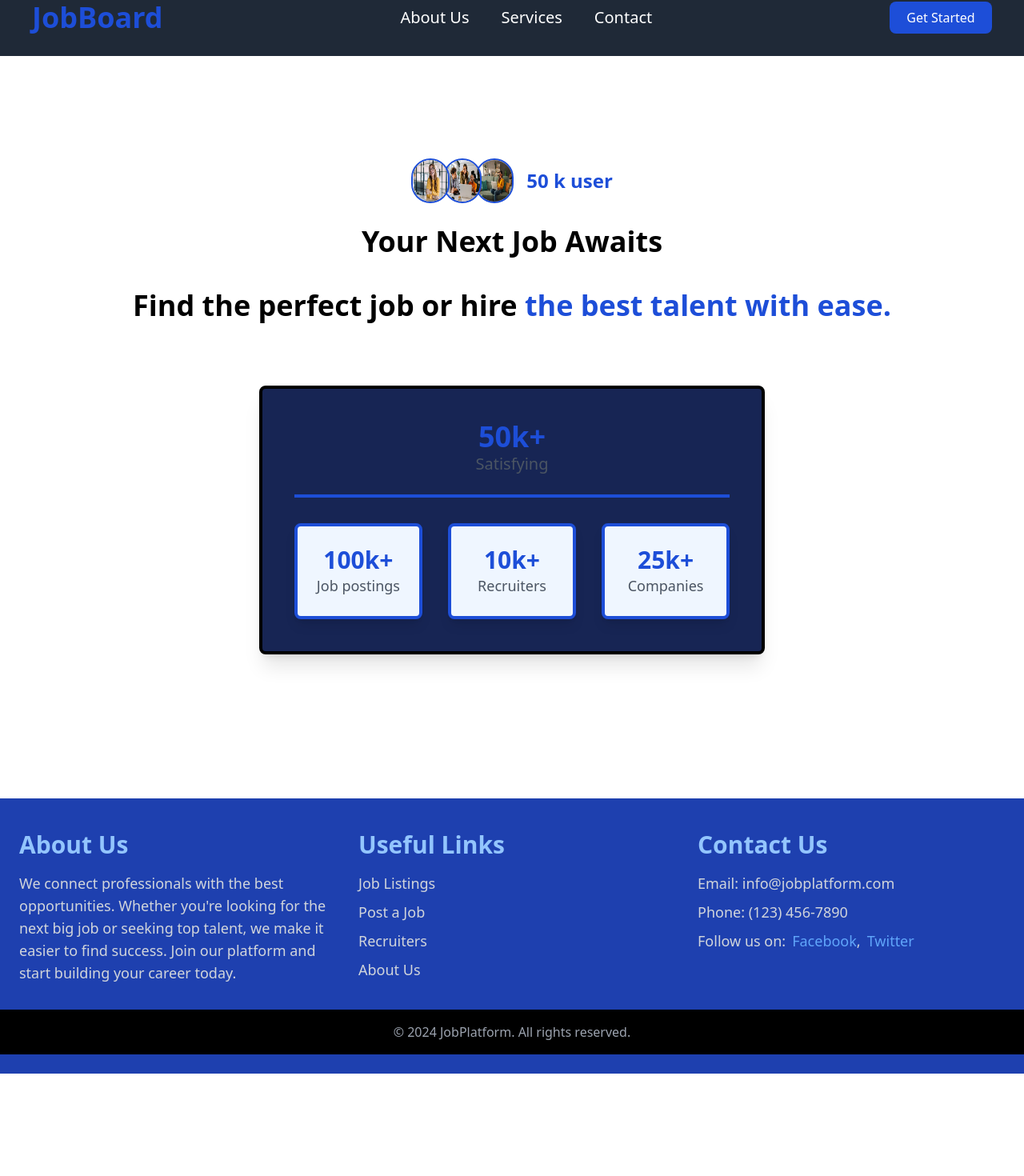
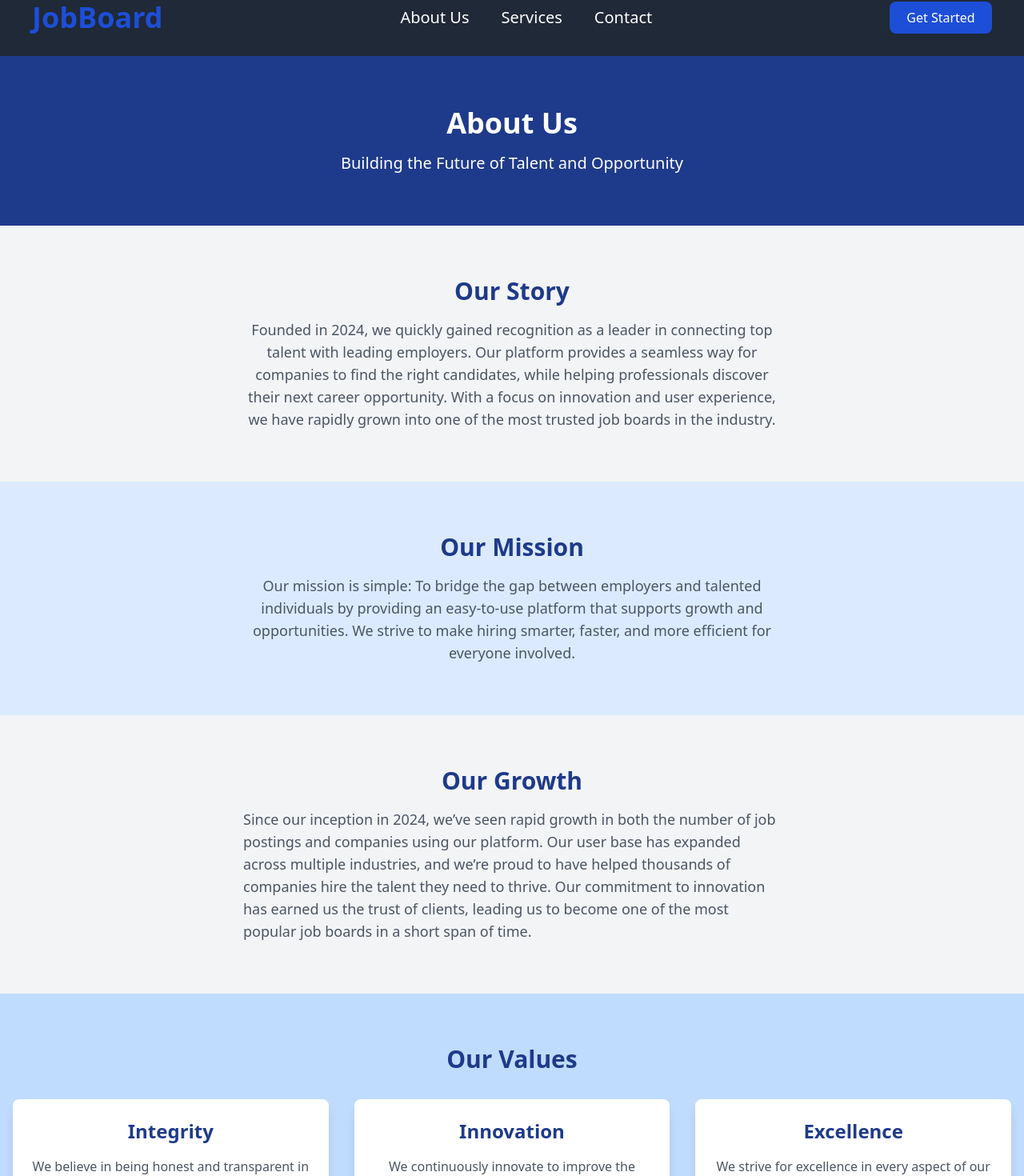
Before and after one commit to nahom-zenebe/job-board-app, a React (Create React App) app in the folder frontend/: page /about in a window 1280 px wide. Shown: the part 26-1496 px from the top of the page at 80% size. Before the commit the page ends 1368 px from the top, so only its background shows below. Built offline with nearby package versions, Linux system fonts and the light colour scheme.

Commit message:
eleventh commit

```diff
--- a/frontend/package.json
+++ b/frontend/package.json
@@ -6,6 +6,7 @@
     "cra-template": "1.2.0",
     "react": "^19.0.0",
     "react-dom": "^19.0.0",
+    "react-router-dom": "^7.0.2",
     "react-scripts": "5.0.1",
     "web-vitals": "^4.2.4"
   },
--- a/frontend/src/App.js
+++ b/frontend/src/App.js
@@ -1,15 +1,24 @@
 import Navbar from "./Components/Navbar";
 import StartedPage from "./pages/StartedPage";
-import Footer from './Components/Footer.jsx'
+import Footer from "./Components/Footer.jsx";
+import AboutUs from "./pages/AboutUs.jsx";
+import Service from "./pages/Service.jsx";
+import Contacts from './pages/Contacts.jsx';
+import { BrowserRouter as Router, Route, Routes } from 'react-router-dom';
+
 function App() {
-  return(
-  <>
-  <Navbar/>
-  <StartedPage/>
-  < Footer />
-    </>
-
-  )
+  return (
+    <Router>
+      <Navbar /> {/* This will always be visible as part of the layout */}
+      <Routes>
+        <Route index element={<StartedPage />} />
+        <Route path="/about" element={<AboutUs />} />
+        <Route path="/contact" element={<Contacts />} />
+        <Route path="/service" element={<Service />} />
+      </Routes>
+      <Footer /> {/* This will always be visible at the bottom */}
+    </Router>
+  );
 }
 
 export default App;
--- a/frontend/src/Components/Navbar.jsx
+++ b/frontend/src/Components/Navbar.jsx
@@ -1,23 +1,23 @@
 import React from "react";
-
+import { Link } from "react-router-dom";
 const Navbar = () => {
   return (
     <div className="bg-gray-300">
       <div className="flex justify-between items-center px-10 py-5 bg-gray-800 h-24">
 
-        <h1 className="text-blue-700 text-4xl font-semibold">JobBoard</h1>
+        <h1 className="text-blue-700 text-4xl font-semibold"><Link to='/'>JobBoard</Link></h1>
 
 
         <nav>
           <ul className="flex space-x-10 text-white">
             <li className="text-xl font-sans hover:text-blue-700 transition-colors duration-300 cursor-pointer">
-              About Us
+             <Link to='/about'>About Us</Link>
             </li>
             <li className="text-xl font-sans hover:text-blue-700 transition-colors duration-300 cursor-pointer">
-              Services
+            <Link to='/service'> Services</Link>
             </li>
             <li className="text-xl font-sans hover:text-blue-700 transition-colors duration-300 cursor-pointer">
-              Contact
+            <Link to='/contact'>Contact</Link>
             </li>
           </ul>
         </nav>
--- /dev/null
+++ b/frontend/src/pages/AboutUs.jsx
@@ -0,0 +1,64 @@
+import React from 'react'
+
+function AboutUs() {
+    return(
+    <div className="bg-gray-100">
+
+    <header className="bg-blue-900 text-white text-center py-16">
+      <h1 className="text-4xl font-bold">About Us</h1>
+      <p className="mt-4 text-xl">Building the Future of Talent and Opportunity</p>
+    </header>
+
+
+    <section className="py-16 px-8 text-center">
+      <h2 className="text-3xl font-semibold text-blue-900">Our Story</h2>
+      <p className="mt-4 text-lg max-w-2xl mx-auto text-gray-600">
+        Founded in 2024, we quickly gained recognition as a leader in connecting top talent with leading employers. Our platform provides a seamless way for companies to find the right candidates, while helping professionals discover their next career opportunity. With a focus on innovation and user experience, we have rapidly grown into one of the most trusted job boards in the industry.
+      </p>
+    </section>
+
+    {/* Our Mission Section */}
+    <section className="py-16 bg-blue-100 text-center">
+      <h2 className="text-3xl font-semibold text-blue-900">Our Mission</h2>
+      <p className="mt-4 text-lg max-w-2xl mx-auto text-gray-600">
+        Our mission is simple: To bridge the gap between employers and talented individuals by providing an easy-to-use platform that supports growth and opportunities. We strive to make hiring smarter, faster, and more efficient for everyone involved.
+      </p>
+    </section>
+
+    {/* Growth & Popularity Section */}
+    <section className="py-16 px-8">
+      <h2 className="text-3xl font-semibold text-blue-900 text-center">Our Growth</h2>
+      <p className="mt-4 text-lg max-w-2xl mx-auto text-gray-600">
+        Since our inception in 2024, we’ve seen rapid growth in both the number of job postings and companies using our platform. Our user base has expanded across multiple industries, and we’re proud to have helped thousands of companies hire the talent they need to thrive. Our commitment to innovation has earned us the trust of clients, leading us to become one of the most popular job boards in a short span of time.
+      </p>
+    </section>
+
+    {/* Our Values Section */}
+    <section className="py-16 bg-blue-200 text-center">
+      <h2 className="text-3xl font-semibold text-blue-900">Our Values</h2>
+      <div className="mt-8 grid grid-cols-1 md:grid-cols-3 gap-8 px-4">
+        {/* Value 1 */}
+        <div className="p-6 bg-white shadow-lg rounded-lg text-center">
+          <h3 className="text-2xl font-bold text-blue-900">Integrity</h3>
+          <p className="mt-4 text-gray-600">We believe in being honest and transparent in everything we do, building trust with both employers and job seekers.</p>
+        </div>
+        {/* Value 2 */}
+        <div className="p-6 bg-white shadow-lg rounded-lg text-center">
+          <h3 className="text-2xl font-bold text-blue-900">Innovation</h3>
+          <p className="mt-4 text-gray-600">We continuously innovate to improve the hiring process and provide users with the best experience possible.</p>
+        </div>
+        {/* Value 3 */}
+        <div className="p-6 bg-white shadow-lg rounded-lg text-center">
+          <h3 className="text-2xl font-bold text-blue-900">Excellence</h3>
+          <p className="mt-4 text-gray-600">We strive for excellence in every aspect of our service, ensuring that both employers and job seekers have a seamless experience.</p>
+        </div>
+      </div>
+    </section>
+
+
+
+  </div>
+    )
+}
+
+export default AboutUs
--- /dev/null
+++ b/frontend/src/pages/Contacts.jsx
@@ -0,0 +1,9 @@
+import React from 'react'
+
+function Contacts() {
+  return (
+    <div>Contacts</div>
+  )
+}
+
+export default Contacts
--- /dev/null
+++ b/frontend/src/pages/LoginPages.jsx
@@ -0,0 +1,9 @@
+import React from 'react'
+
+function LoginPages() {
+  return (
+    <div>LoginPages</div>
+  )
+}
+
+export default LoginPages
--- /dev/null
+++ b/frontend/src/pages/Service.jsx
@@ -0,0 +1,85 @@
+import React from 'react'
+
+function Service() {
+  return (
+    <div className="bg-gray-50 text-gray-800">
+      {/* Header Section */}
+      <header className="bg-blue-dark text-white text-center py-16">
+        <h1 className="text-5xl font-bold leading-tight text-blue-700">Connect with Top Talent</h1>
+        <p className="mt-4 text-xl max-w-3xl mx-auto text-blue-7 text-blue-700">Helping you find the best candidates and hire them quickly. The easiest way to post jobs and hire top talent.</p>
+      </header>
+
+      {/* About Section */}
+      <section className="py-16 px-8 text-center">
+        <h2 className="text-3xl font-semibold text-blue-dark">About Our Service</h2>
+        <p className="mt-6 text-lg max-w-2xl mx-auto text-gray-700">
+          Our job board connects employers with talented professionals. We offer job posting services, candidate search, and employee onboarding. Whether you're looking to fill one position or build an entire team, we guide you through every step.
+        </p>
+      </section>
+
+      {/* Services Section */}
+      <section className="py-16 bg-blue-light text-white">
+        <h2 className="text-3xl font-semibold text-center text-blue-700">Our Services</h2>
+        <div className="grid grid-cols-1 md:grid-cols-3 gap-8 mt-12 px-6">
+          {/* Service 1 */}
+          <div className="p-8 bg-white shadow-2xl rounded-xl text-center transition duration-300 ease-in-out hover:shadow-xl">
+            <h3 className="text-2xl font-bold text-blue-dark text-blue-700">Job Posting</h3>
+            <p className="mt-4 text-gray-600">Easily post job openings and attract the best candidates quickly.</p>
+          </div>
+          {/* Service 2 */}
+          <div className="p-8 bg-white shadow-2xl rounded-xl text-center transition duration-300 ease-in-out hover:shadow-xl">
+            <h3 className="text-2xl font-bold text-blue-dark text-blue-700">Candidate Search</h3>
+            <p className="mt-4 text-gray-600">Browse through a curated list of candidates who match your specific needs.</p>
+          </div>
+          {/* Service 3 */}
+          <div className="p-8 bg-white shadow-2xl rounded-xl text-center transition duration-300 ease-in-out hover:shadow-xl">
+            <h3 className="text-2xl font-bold text-blue-dark text-blue-700">Employer Branding</h3>
+            <p className="mt-4 text-gray-600">Enhance your employer profile and attract the best talent through your brand.</p>
+          </div>
+        </div>
+      </section>
+
+      {/* How It Works Section */}
+      <section className="py-16 px-8">
+        <h2 className="text-3xl font-semibold text-blue-dark text-center">How It Works</h2>
+        <div className="mt-8 grid grid-cols-1 md:grid-cols-3 gap-8">
+          {/* Step 1 */}
+          <div className="p-8 bg-white shadow-2xl rounded-xl text-center transition duration-300 ease-in-out hover:shadow-xl">
+            <h3 className="text-2xl font-bold text-blue-dark">Step 1: Sign Up</h3>
+            <p className="mt-4 text-gray-600">Create your account to start posting jobs and connecting with candidates.</p>
+          </div>
+          {/* Step 2 */}
+          <div className="p-8 bg-white shadow-2xl rounded-xl text-center transition duration-300 ease-in-out hover:shadow-xl">
+            <h3 className="text-2xl font-bold text-blue-dark">Step 2: Post Jobs</h3>
+            <p className="mt-4 text-gray-600">Share detailed job descriptions and start receiving applications from top candidates.</p>
+          </div>
+          {/* Step 3 */}
+          <div className="p-8 bg-white shadow-2xl rounded-xl text-center transition duration-300 ease-in-out hover:shadow-xl">
+            <h3 className="text-2xl font-bold text-blue-dark">Step 3: Hire</h3>
+            <p className="mt-4 text-gray-600">Review candidates, conduct interviews, and hire your next employee with ease.</p>
+          </div>
+        </div>
+      </section>
+
+      {/* Contact Us Section */}
+      <section className="py-16 px-8 bg-black text-white">
+        <h2 className="text-3xl font-semibold text-center">Get in Touch</h2>
+        <p className="mt-4 text-lg max-w-2xl mx-auto text-center">
+          Ready to start? Contact us now to post your job or find the perfect candidate. We're here to help.
+        </p>
+        <div className="text-center mt-8">
+          <button className="bg-blue-light text-black px-6 py-3 rounded-lg text-lg hover:bg-blue-dark hover:text-white transition duration-300 ease-in-out">
+            Contact Us
+          </button>
+        </div>
+      </section>
+
+      {/* Footer */}
+      <footer className="py-8 bg-blue-dark text-center text-white">
+        <p>&copy; 2024 Job Board. All rights reserved.</p>
+      </footer>
+    </div>
+  );
+}
+
+export default Service;
--- /dev/null
+++ b/frontend/src/pages/SignupPages.jsx
@@ -0,0 +1,9 @@
+import React from 'react'
+
+function SignupPages() {
+  return (
+    <div>SignupPages</div>
+  )
+}
+
+export default SignupPages
```
Also changed, not shown: frontend/src/Components/Footer.jsx (+5 -5 lines), 1 other file (tests, documents, lock files or other folders).
